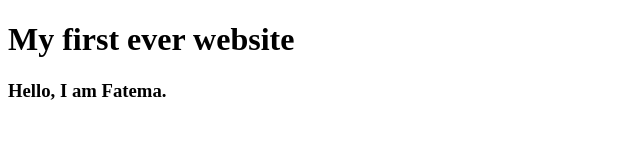
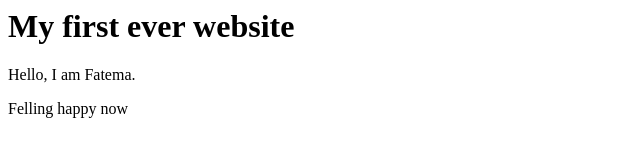
Before and after one commit to FatemaAkter11/My-first-website, a plain HTML site: page index.html in a window 1280 px wide. Shown: the whole page, without its empty margins (0-640 px from the left). Drawn offline with Linux system fonts and the light colour scheme.

Commit message:
first commit

```diff
--- a/index.html
+++ b/index.html
@@ -1,13 +1,4 @@
-<!DOCTYPE html>
-<html lang="en">
-<head>
-    <meta charset="UTF-8">
-    <meta http-equiv="X-UA-Compatible" content="IE=edge">
-    <meta name="viewport" content="width=device-width, initial-scale=1.0">
-    <title>Document</title>
-</head>
-<body>
+
     <h1>My first ever website</h1>
-    <h3>Hello, I am Fatema.</h3>
-</body>
-</html>
+    <p>Hello, I am Fatema.</p>
+    <p>Felling happy now</p>
```
Also changed, not shown: 1 other file.
